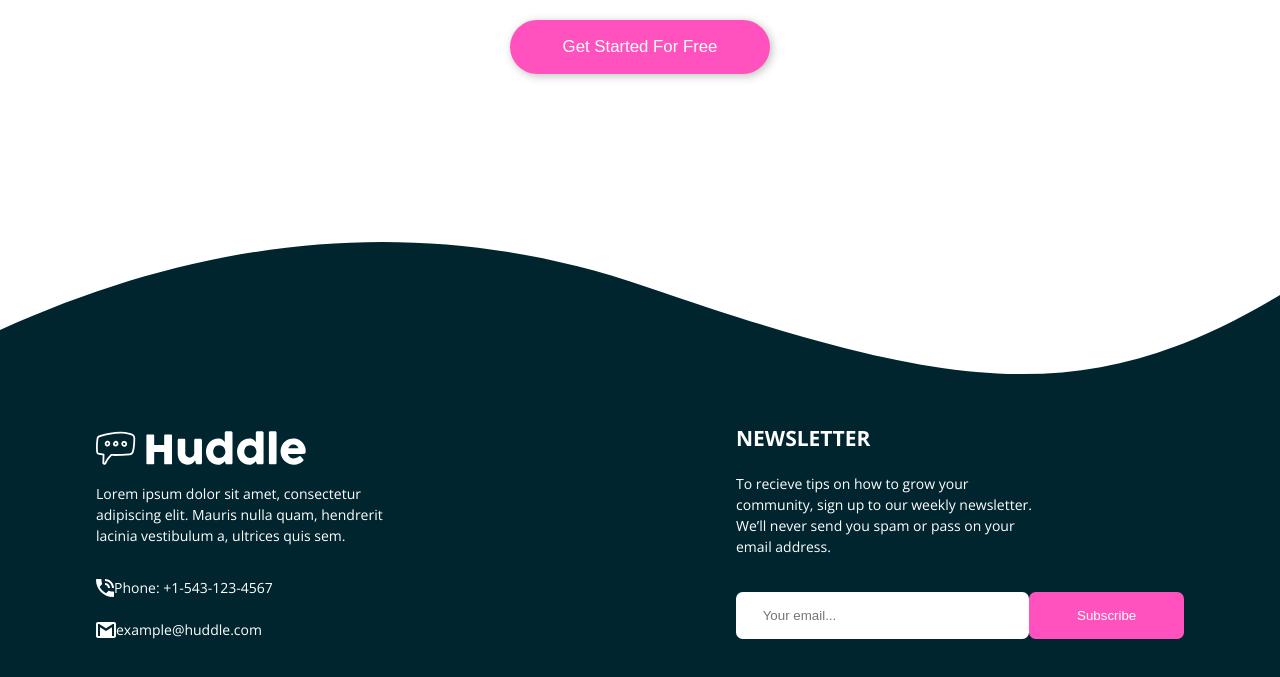
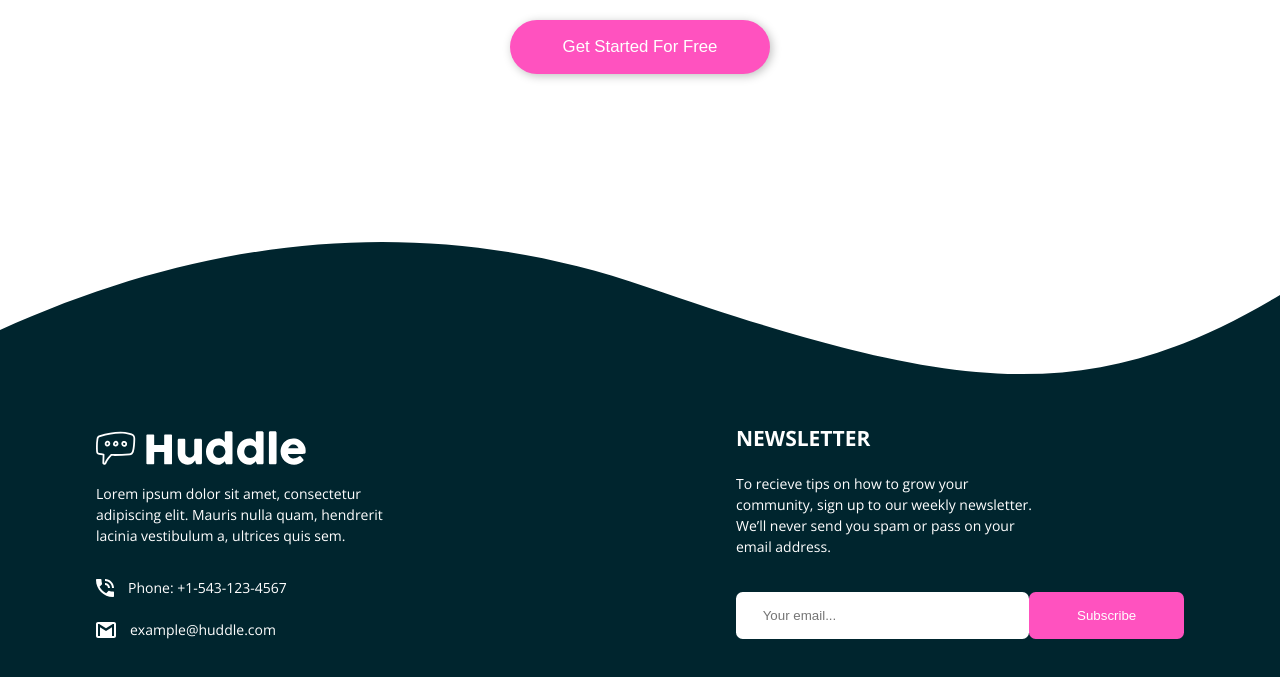
Before and after one commit to Estelle9/Huddle-landing-page-with-curved-sections, a plain HTML site: page index.html in a window 1280 px wide. Shown: the part 3718-4395 px from the top of the page. Drawn offline with nearby package versions, Linux system fonts and the light colour scheme.

Commit message:
Update style.css

```diff
--- a/style.css
+++ b/style.css
@@ -296,6 +296,10 @@ footer p {
     line-height: 3em;
 }
 
+.contacts span {
+    margin-left: 1em;
+}
+
 .phone, .mail {
     display: flex;
     justify-content: start;
```
